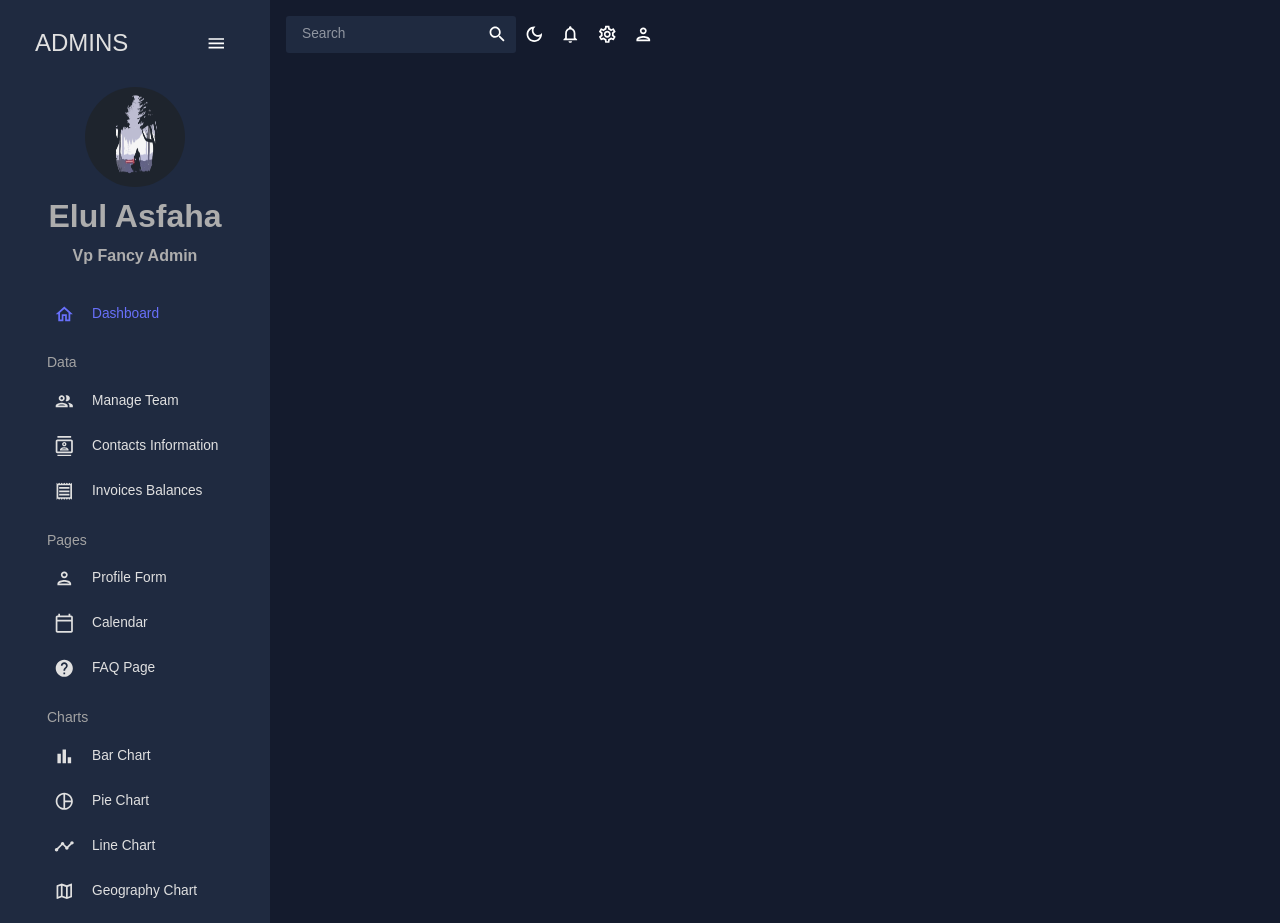
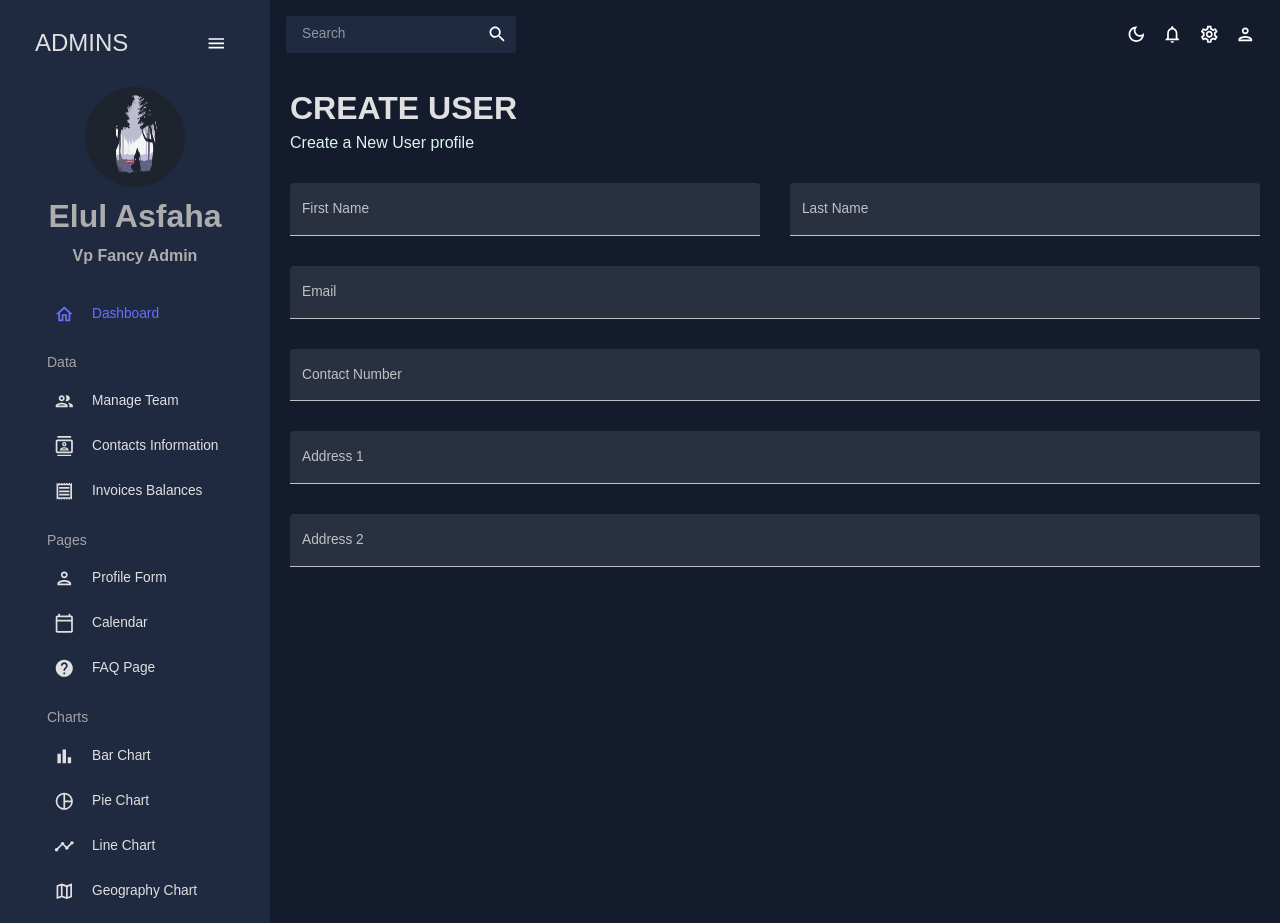
Before and after one commit to Elul-Asfaha/dashboard, a React (Vite) app: page /form in a window 1280 px wide. Built offline with nearby package versions, Linux system fonts and the light colour scheme.

Commit message:
revetred changes to datagrid changed width for the main component

```diff
--- a/src/App.jsx
+++ b/src/App.jsx
@@ -5,10 +5,10 @@ import Dashboard from "./scenes/dashboard";
 import Sidebar from "./scenes/global/Sidebar";
 import { Route, Routes } from "react-router-dom";
 import Team from "./scenes/team";
-import Invoices from "./scenes/invoices";
+import Invoices from "./scenes/Invoices";
 import Contacts from "./scenes/contacts";
+import Form from "./scenes/form";
 // import Bar from "./scenes/bar";
-// import Form from "./scenes/form";
 // import Line from "./scenes/line";
 // import Pie from "./scenes/pie";
 // import Faq from "./scenes/faq";
@@ -23,7 +23,7 @@ function App() {
                 <CssBaseline />
                 <Box display='flex' className='app'>
                     <Sidebar />
-                    <main className='content'>
+                    <main className='content' style={{ width: "100%" }}>
                         <Box>
                             <Topbar />
                             <Routes>
@@ -37,10 +37,10 @@ function App() {
                                     path='/invoices'
                                     element={<Invoices />}
                                 />
+                                <Route path='/form' element={<Form />} />
 
                                 {/*
                             <Route path='/bar' element={<Bar />} />
-                            <Route path='/form' element={<Form />} />
                             <Route path='/line' element={<Line />} />
                             <Route path='/pie' element={<Pie />} />
                             <Route path='/faq' element={<Faq />} />
--- a/src/scenes/contacts/index.jsx
+++ b/src/scenes/contacts/index.jsx
@@ -17,6 +17,7 @@ const Team = () => {
         {
             field: "name",
             headerName: "Name",
+            flex: 1,
             cellClassName: "name-column--cell",
         },
 
@@ -30,22 +31,27 @@ const Team = () => {
         {
             field: "phone",
             headerName: "Phone Number",
+            flex: 1,
         },
         {
             field: "email",
             headerName: "Email",
+            flex: 1,
         },
         {
             field: "address",
             headerName: "Address",
+            flex: 1,
         },
         {
             field: "city",
             headerName: "City",
+            flex: 1,
         },
         {
             field: "zipCode",
             headerName: "ZipCode",
+            flex: 1,
         },
     ];
     return (
--- /dev/null
+++ b/src/scenes/form/index.jsx
@@ -0,0 +1,151 @@
+import { Box, Button, TextField } from "@mui/material";
+import { Formik } from "formik";
+import * as yup from "yup";
+import useMediaQuery from "@mui/material/useMediaQuery";
+import Header from "../../components/Header";
+const Form = () => {
+    const isNonMobile = useMediaQuery("(min-width:600px)");
+    const handleFormSubmit = (value) => {
+        console.log(value);
+    };
+    const initialValues = {
+        firtName: "",
+        lastName: "",
+        email: "",
+        contact: "",
+        address1: "",
+        address2: "",
+    };
+    const phoneRegExp =
+        /^((\+[1-9]{1,4}[ -]?)|(\([0-9]{2,3}\)[ -]?)|([0-9]{2,4})[ -]?)*?[0-9]{3,4}[ -]?[0-9]{3,4}$/;
+    const userSchema = yup.object().shape({
+        firstName: yup.string().required("required"),
+        lastName: yup.string().required("required"),
+        email: yup.string().email("invalid email").required("required"),
+        contact: yup
+            .string()
+            .matches(phoneRegExp, "Phone number is not valid")
+            .required("required"),
+        address1: yup.string().required("required"),
+        address2: yup.string().required("required"),
+    });
+    return (
+        <Box m='20px'>
+            <Header title='CREATE USER' subtitle='Create a New User profile' />
+            <Formik
+                onSubmit={handleFormSubmit}
+                initialValues={initialValues}
+                validationSchema={userSchema}
+            >
+                {({
+                    values,
+                    errors,
+                    touched,
+                    handleBlur,
+                    handleChange,
+                    handleSubmit,
+                }) => (
+                    <form onSubmit={handleSubmit}>
+                        <Box
+                            display='grid'
+                            gap='30px'
+                            gridTemplateColumns='repeat(4, minmax(0,1fr))'
+                            sx={{
+                                "&>div": {
+                                    gridColumn: isNonMobile
+                                        ? undefined
+                                        : " span 4",
+                                },
+                            }}
+                        >
+                            <TextField
+                                fullWidth
+                                variant='filled'
+                                type='text'
+                                label='First Name'
+                                onBlur={handleBlur}
+                                onChange={handleChange}
+                                value={values.firstName}
+                                name='firstName'
+                                error={
+                                    !!touched.firstName && !!errors.firstName
+                                }
+                                helperText={
+                                    touched.firstName && errors.firstName
+                                }
+                                sx={{ gridColumn: "span 2" }}
+                            />
+                            <TextField
+                                fullWidth
+                                variant='filled'
+                                type='text'
+                                label='Last Name'
+                                onBlur={handleBlur}
+                                onChange={handleChange}
+                                value={values.lastName}
+                                name='lastName'
+                                error={!!touched.lastName && !!errors.lastName}
+                                helperText={touched.lastName && errors.lastName}
+                                sx={{ gridColumn: "span 2" }}
+                            />
+                            <TextField
+                                fullWidth
+                                variant='filled'
+                                type='text'
+                                label='Email'
+                                onBlur={handleBlur}
+                                onChange={handleChange}
+                                value={values.email}
+                                name='email'
+                                error={!!touched.email && !!errors.email}
+                                helperText={touched.email && errors.email}
+                                sx={{ gridColumn: "span 4" }}
+                            />
+                            <TextField
+                                fullWidth
+                                variant='filled'
+                                type='text'
+                                label='Contact Number'
+                                onBlur={handleBlur}
+                                onChange={handleChange}
+                                value={values.contact}
+                                name='contact'
+                                error={!!touched.contact && !!errors.contact}
+                                helperText={touched.contact && errors.contact}
+                                sx={{ gridColumn: "span 4" }}
+                            />
+                            <TextField
+                                fullWidth
+                                variant='filled'
+                                type='text'
+                                label='Address 1'
+                                onBlur={handleBlur}
+                                onChange={handleChange}
+                                value={values.address1}
+                                name='address1'
+                                error={!!touched.address1 && !!errors.address1}
+                                helperText={touched.address1 && errors.address1}
+                                sx={{ gridColumn: "span 4" }}
+                            />
+                            <TextField
+                                fullWidth
+                                variant='filled'
+                                type='text'
+                                label='Address 2'
+                                onBlur={handleBlur}
+                                onChange={handleChange}
+                                value={values.address2}
+                                name='address2'
+                                error={!!touched.address2 && !!errors.address2}
+                                helperText={touched.address2 && errors.address2}
+                                sx={{ gridColumn: "span 4" }}
+                            />
+                        </Box>
+                    </form>
+                )}
+            </Formik>
+        </Box>
+    );
+};
+
+export default Form;
--- a/src/scenes/invoices/index.jsx
+++ b/src/scenes/invoices/index.jsx
@@ -16,19 +16,23 @@ const Invoices = () => {
         {
             field: "name",
             headerName: "Name",
+            flex: 1,
             cellClassName: "name-column--cell",
         },
         {
             field: "phone",
             headerName: "Phone Number",
+            flex: 1,
         },
         {
             field: "email",
             headerName: "Email",
+            flex: 1,
         },
         {
             field: "cost",
             headerName: "cost",
+            flex: 1,
             renderCell: (params) => {
                 <Typography color={colors.greenAccent[500]}>
                     ${params.row.cost}
@@ -38,6 +42,7 @@ const Invoices = () => {
         {
             field: "date",
             headerName: "Date",
+            flex: 1,
         },
     ];
     return (
--- a/src/scenes/team/index.jsx
+++ b/src/scenes/team/index.jsx
@@ -18,6 +18,7 @@ const Team = () => {
         {
             field: "name",
             headerName: "Name",
+            flex: 1,
             cellClassName: "name-column--cell",
         },
 
@@ -31,24 +32,28 @@ const Team = () => {
         {
             field: "phone",
             headerName: "Phone Number",
+            flex: 1,
         },
         {
             field: "email",
             headerName: "Email",
+            flex: 1,
         },
 
         {
             field: "access",
             headerName: "Access Level",
+            flex: 1,
             renderCell: ({ row: { access } }) => {
                 return (
                     <Box
+                        m='0 auto'
                         p='5px'
                         display='flex'
                         justifyContent='center'
                         backgroundColor={
                             access === "admin"
-                                ? colors.greenAccent[500]
+                                ? colors.greenAccent[600]
                                 : colors.greenAccent[700]
                         }
                         borderRadius='4px'
```
Also changed, not shown: src/scenes/form/index.js (deleted, +0 -61 lines).
